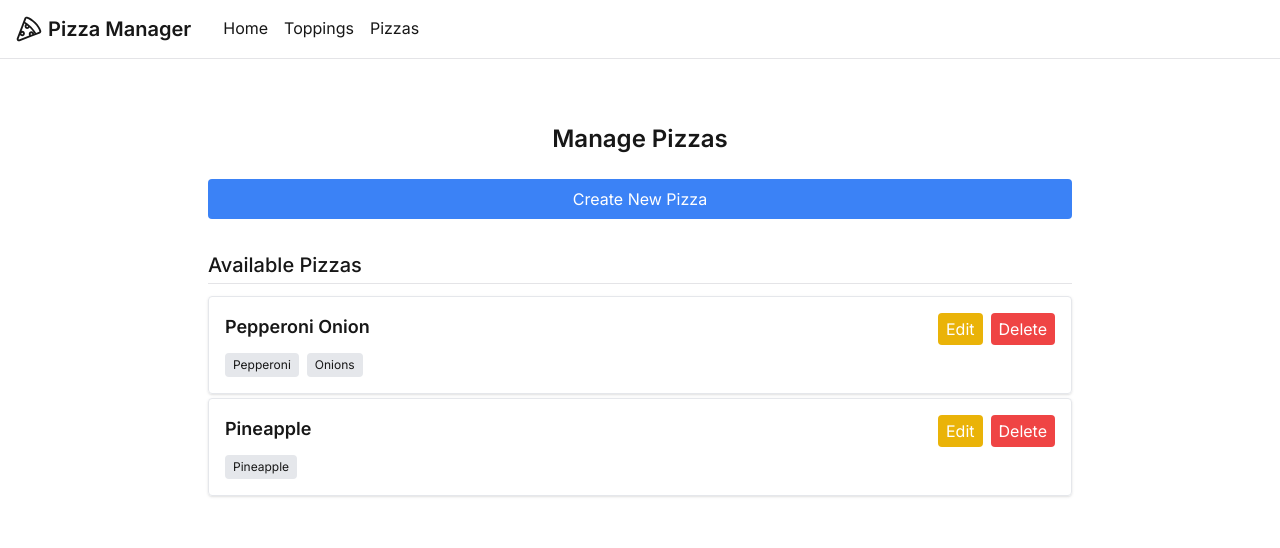
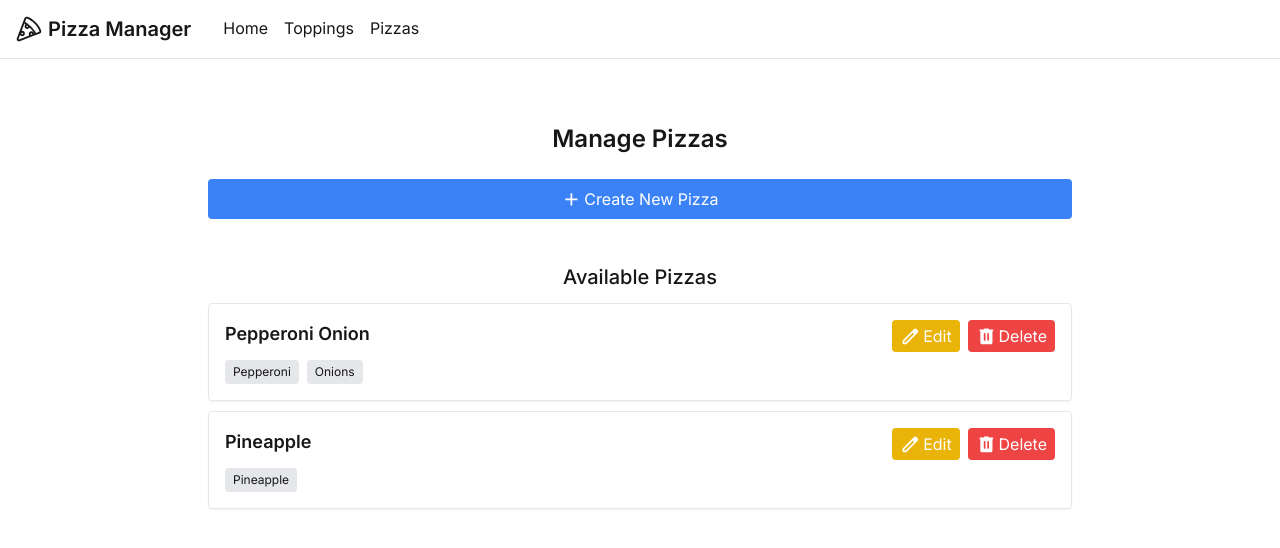
Before and after one commit to thanneman/strongmind-pizza, a Next.js app: page /pizzas in a window 1280 px wide. Shown: the top 548 px of the page. Built offline with nearby package versions, Linux system fonts and the light colour scheme.

Commit message:
feat: add check if pizza with topping combo exist

```diff
--- a/src/pages/pizzas.js
+++ b/src/pages/pizzas.js
@@ -23,13 +23,19 @@ export default function Pizzas() {
     const [newPizza, setNewPizza] = useState({ name: '', toppings: [] })
     const [availableToppings, setAvailableToppings] = useState(initialToppings)
     const [editingId, setEditingId] = useState(null)
-    const [editingName, setEditingName] = useState('')
     const [isDialogOpen, setIsDialogOpen] = useState(false);
 
     const addPizza = () => {
         if (newPizza.name.trim() === '') return
         if (pizzas.some((pizza) => pizza.name.toLowerCase() === newPizza.name.toLowerCase())) {
-            alert('Pizza already exists')
+            alert('Pizza name already exists')
+            return
+        }
+        if (pizzas.some((pizza) =>
+            pizza.toppings.length === newPizza.toppings.length &&
+            pizza.toppings.every((topping) => newPizza.toppings.includes(topping))
+        )) {
+            alert('Pizza with these toppings already exists')
             return
         }
         setPizzas([...pizzas, { id: pizzas.length + 1, ...newPizza }])
@@ -79,19 +85,24 @@ export default function Pizzas() {
         <main className='container max-w-4xl py-6'>
             <div className='flex flex-col mt-10 gap-y-6'>
                 <h1 className='self-center text-2xl font-semibold'>Manage Pizzas</h1>
-                <button onClick={() => openDialog()} className='px-4 py-2 text-white bg-blue-500 rounded hover:bg-blue-600'>Create New Pizza</button>
-                <div className='flex flex-col mt-2 gap-y-3'>
-                    <h2 className='pb-1 text-xl font-medium border-b border-zinc-200'>Available Pizzas</h2>
-                    <ul className='flex flex-col w-full gap-y-1'>
+                <button onClick={() => openDialog()} className='flex items-center justify-center px-4 py-2 text-white bg-blue-500 rounded gap-x-0.5 items hover:bg-blue-600'>
+                    <svg xmlns="http://www.w3.org/2000/svg" width="1.3em" height="1.3em" viewBox="0 0 24 24"><path fill="currentColor" d="M11 13H5v-2h6V5h2v6h6v2h-6v6h-2z"></path></svg>
+                    Create New Pizza
+                </button>
+                <div className='flex flex-col mt-5 gap-y-3'>
+                    <h2 className='text-xl font-medium text-center'>Available Pizzas</h2>
+                    <ul className='flex flex-col w-full gap-y-2.5'>
                         {pizzas.map((pizza) => (
-                            <div key={pizza.id} className='p-4 border rounded shadow'>
+                            <div key={pizza.id} className='p-4 border rounded shadow-sm'>
                                 <div className='flex justify-between'>
                                     <h3 className='text-lg font-semibold'>{pizza.name}</h3>
                                     <div className='flex gap-x-2'>
-                                        <button onClick={() => openDialog(pizza)} className='px-2 py-1 text-white bg-yellow-500 rounded hover:bg-yellow-600'>
+                                        <button onClick={() => openDialog(pizza)} className='flex justify-center items-center gap-x-0.5 px-2 py-1 text-white bg-yellow-500 rounded hover:bg-yellow-600'>
+                                            <svg xmlns="http://www.w3.org/2000/svg" width="1.3em" height="1.3em" viewBox="0 0 24 24"><path fill="currentColor" d="M5 19h1.425L16.2 9.225L14.775 7.8L5 17.575zm-1 2q-.425 0-.712-.288T3 20v-2.425q0-.4.15-.763t.425-.637L16.2 3.575q.3-.275.663-.425t.762-.15t.775.15t.65.45L20.425 5q.3.275.437.65T21 6.4q0 .4-.138.763t-.437.662l-12.6 12.6q-.275.275-.638.425t-.762.15zM19 6.4L17.6 5zm-3.525 2.125l-.7-.725L16.2 9.225z"></path></svg>
                                             Edit
                                         </button>
-                                        <button onClick={() => deletePizza(pizza.id)} className='px-2 py-1 text-white bg-red-500 rounded hover:bg-red-600'>
+                                        <button onClick={() => deletePizza(pizza.id)} className='flex justify-center items-center gap-x-0.5 px-2 py-1 text-white bg-red-500 rounded hover:bg-red-600'>
+                                            <svg xmlns="http://www.w3.org/2000/svg" width="1.3em" height="1.3em" viewBox="0 0 24 24"><path fill="currentColor" d="M7 21q-.825 0-1.412-.587T5 19V6q-.425 0-.712-.288T4 5t.288-.712T5 4h4q0-.425.288-.712T10 3h4q.425 0 .713.288T15 4h4q.425 0 .713.288T20 5t-.288.713T19 6v13q0 .825-.587 1.413T17 21zm3-4q.425 0 .713-.288T11 16V9q0-.425-.288-.712T10 8t-.712.288T9 9v7q0 .425.288.713T10 17m4 0q.425 0 .713-.288T15 16V9q0-.425-.288-.712T14 8t-.712.288T13 9v7q0 .425.288.713T14 17"></path></svg>
                                             Delete
                                         </button>
                                     </div>
@@ -107,7 +118,6 @@ export default function Pizzas() {
                     </ul>
                 </div>
             </div>
-
             {isDialogOpen && (
                 <div className='fixed inset-0 flex justify-center item-center bg-black/50'>
                     <div className='absolute flex flex-col w-1/2 p-6 transform -translate-x-1/2 -translate-y-1/2 bg-white rounded shadow-md top-1/2 left-1/2'>
```
